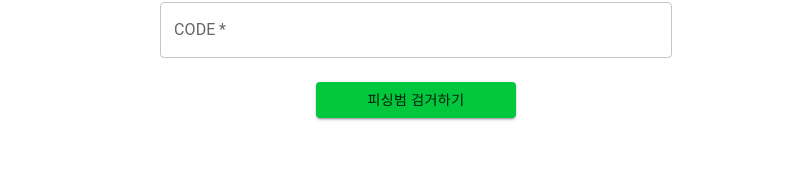
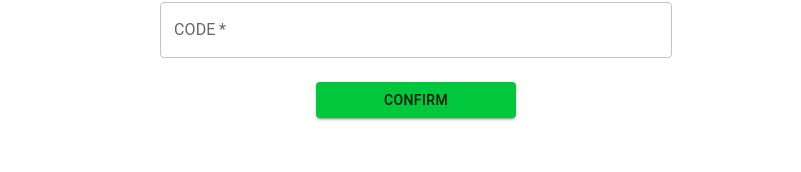
Before and after one commit to jarikexe/cd-front, a React (Create React App) app: page / in a window 1280 px wide. Shown: the part 1243-1415 px from the top of the page, without its empty margins (224-1025 px from the left). Built offline with nearby package versions, Linux system fonts and the light colour scheme.

Commit message:
asdfasdf

```diff
--- a/src/pages/Main.js
+++ b/src/pages/Main.js
@@ -104,7 +104,7 @@ const Main = () => {
                                 sx={{mt: 3, mb: 2, maxWidth: "200px", alignSelf: "center"}}
                                 type="submit"
                             >
-                                피싱범 검거하기
+                                CONFIRM
                             </Button>
                         </Box>
                     </Box>
```
